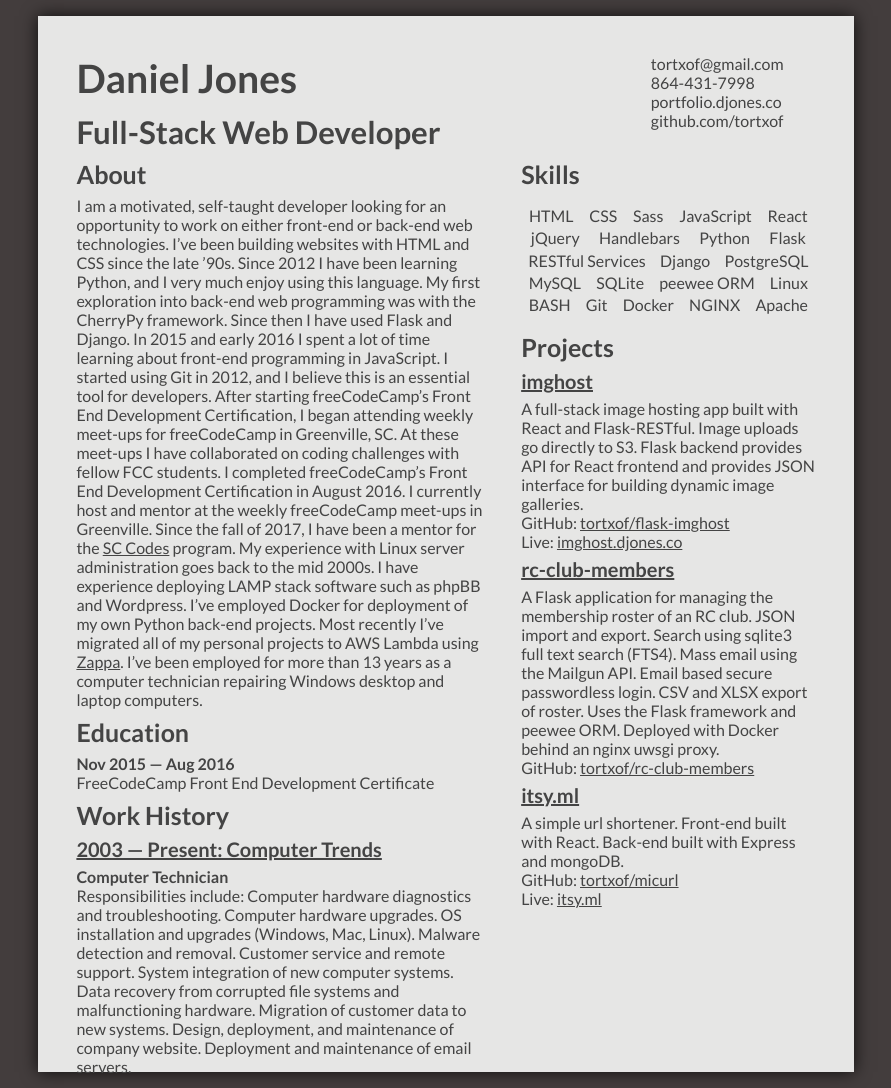
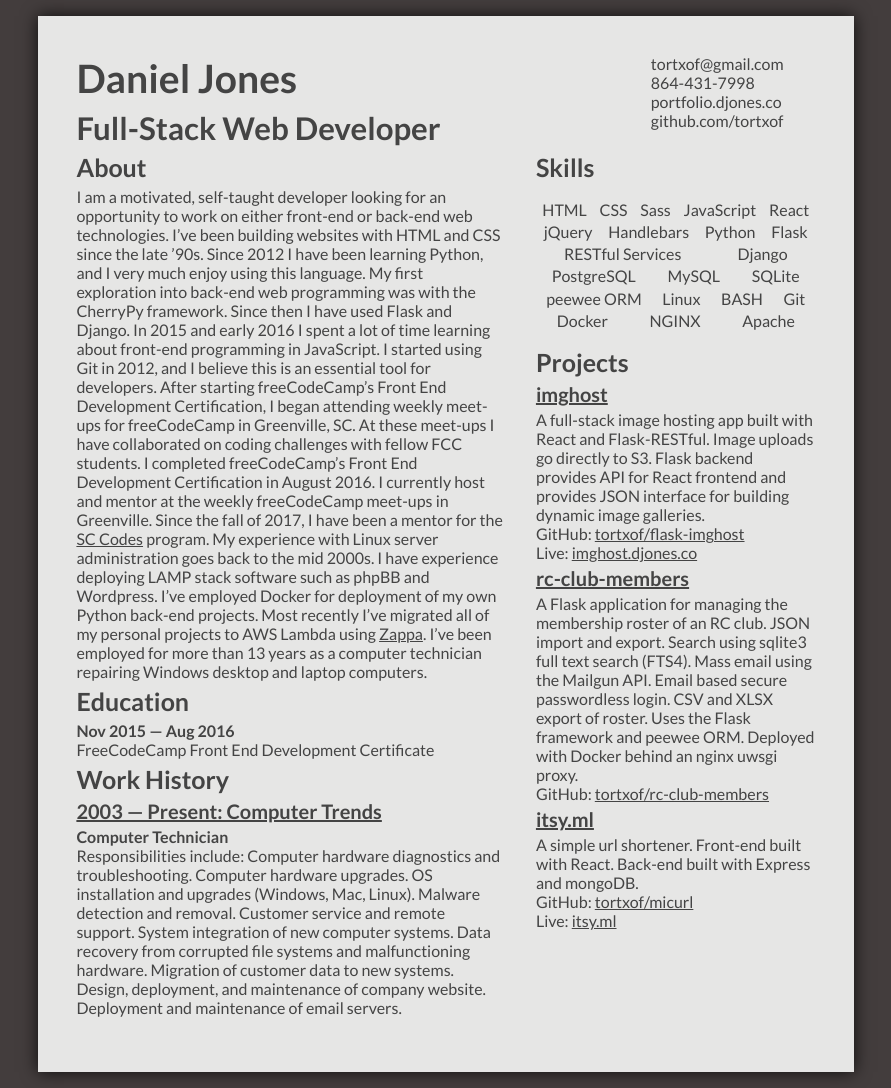
Before and after one commit to tortxof/resume, a Jekyll site: the page built from index.html, in a window 1280 px wide. Shown: the whole page, without its empty margins (194-1085 px from the left). Built offline with Jekyll 4.4.1, drawn with Linux system fonts in a browser that asks for light colours.

Commit message:
Tweak layout

```diff
--- a/css/main.sass
+++ b/css/main.sass
@@ -26,7 +26,7 @@ body
   margin: 0.4in
 
 h1, h2, h3, h4, p
-  margin: .3em 0
+  margin: .2em 0
 
 h1
   font-size: 2.441em
@@ -55,11 +55,11 @@ body, a
   box-sizing: border-box
 
 .left
-  width: 58%
+  width: 60%
   padding-right: 1em
 
 .right
-  width: 42%
+  width: 40%
   padding-left: 1em
 
 .header
```
